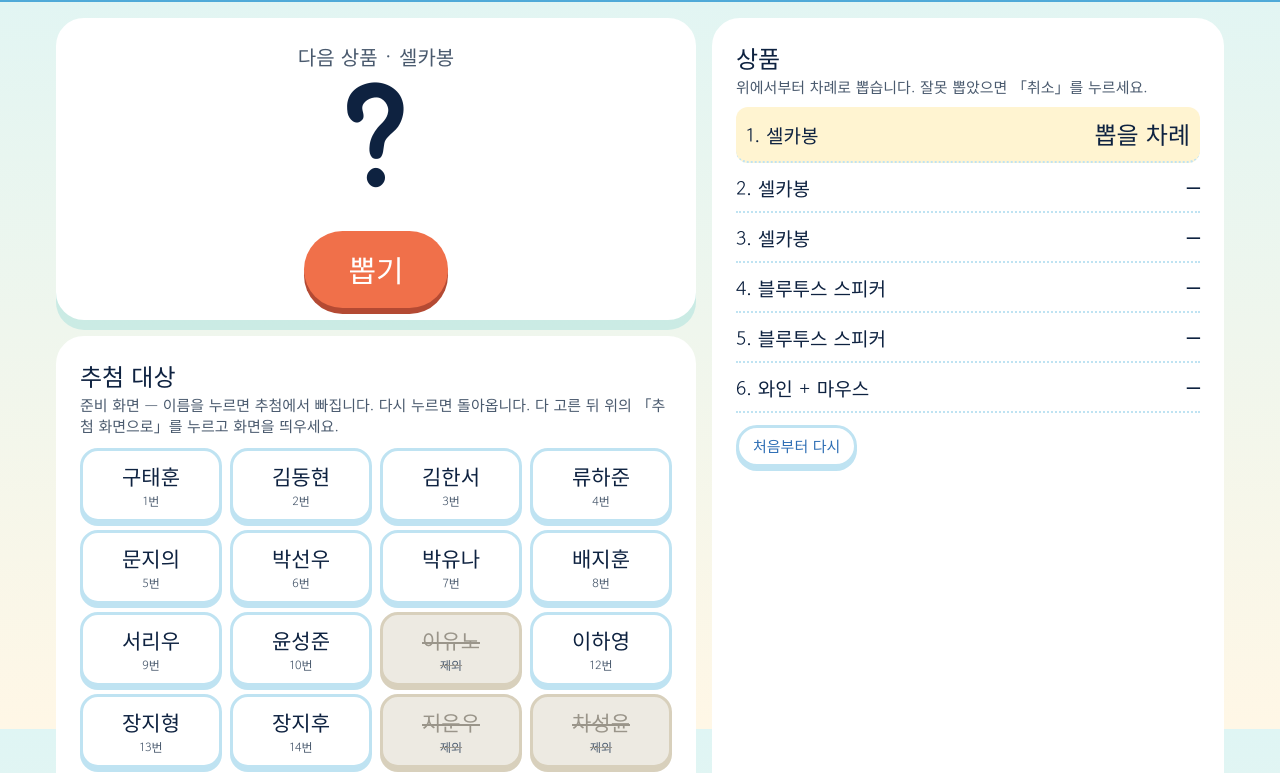
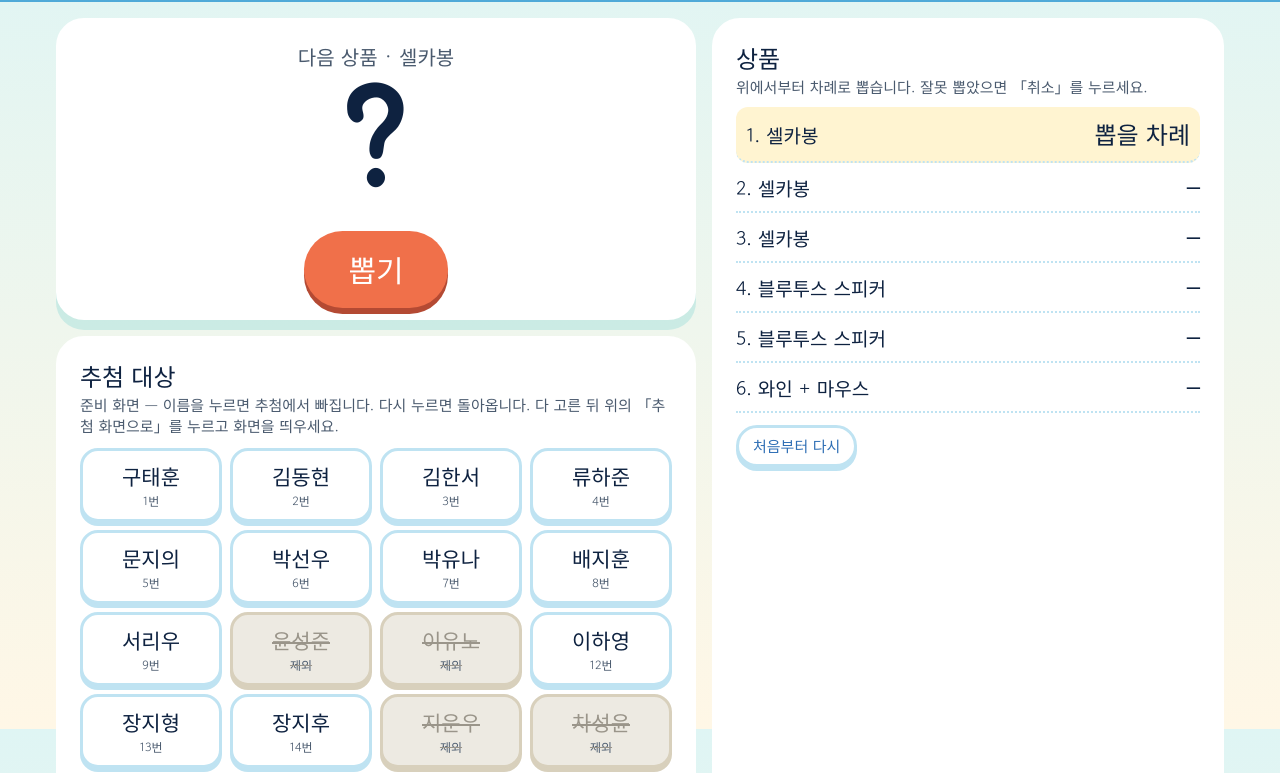
Before and after one commit to i20091119-ai/2026cueaicamp, a plain HTML site: page ping/draw/index.html in a window 1280 px wide. Shown: the part 71-844 px from the top of the page. Drawn offline with Linux system fonts and the light colour scheme.

Commit message:
추첨: 미참여 1명 기본 제외
Co-Authored-By: Claude Fable 5.2 <noreply@anthropic.com>
Claude-Session: https://claude.ai/code/session_012DpUhAnjgDW9k2cnWnuGT6

```diff
--- a/ping/draw/index.html
+++ b/ping/draw/index.html
@@ -66,8 +66,8 @@
 <script>
 const NAMES = ['구태훈','김동현','김한서','류하준','문지의','박선우','박유나','배지훈','서리우','윤성준','이유노','이하영','장지형','장지후','지운우','차성윤','허진오'];
 const PRIZES = ['셀카봉','셀카봉','셀카봉','블루투스 스피커','블루투스 스피커','와인 + 마우스'];
-const KEY = 'ping_draw_v2';
-const PRE_OUT = ['지운우','차성윤','이유노'];   // 노력상 — 처음부터 추첨에서 빠짐
+const KEY = 'ping_draw_v3';
+const PRE_OUT = ['지운우','차성윤','이유노','윤성준'];   // 노력상 3명 + 미참여 1명 — 처음부터 추첨에서 빠짐
 let st = { out: PRE_OUT.slice(), win: Array(PRIZES.length).fill(null), show: false }, spinning = false, hot = null, arm = false;
 try { const s = JSON.parse(localStorage.getItem(KEY)); if (s && Array.isArray(s.out) && Array.isArray(s.win) && s.win.length === PRIZES.length) st = s; } catch (e) {}
 const save = () => { try { localStorage.setItem(KEY, JSON.stringify(st)); } catch (e) {} };
```
